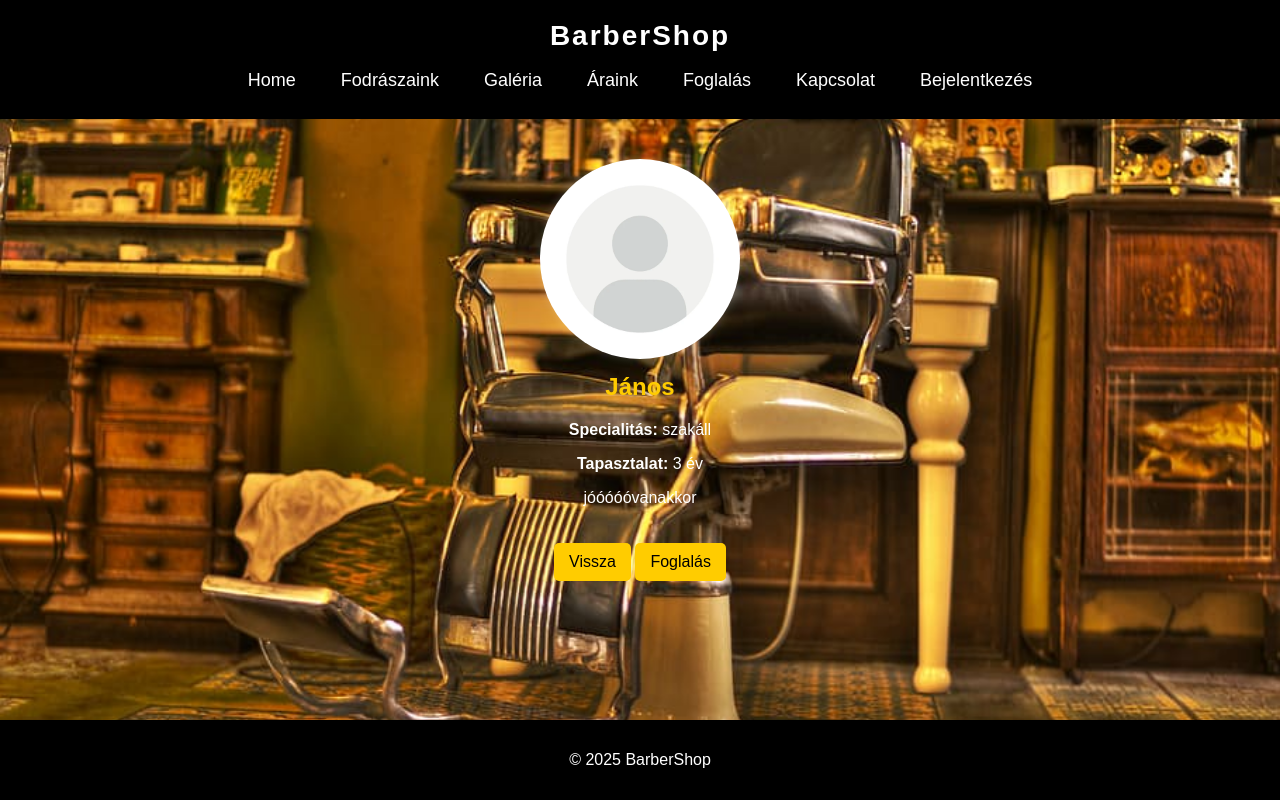
After one commit to ropi0955/BarberTest, a Django app: page /bookings/barbers/1/ in a window 1280 px wide. The commit adds this page. Run offline with Django 5.2, Linux system fonts and the light colour scheme; data comes from the database, SQL or seed files in the repository; both versions use the stored data as it was after the commit.

Commit message:
background and barber bio

```diff
--- a/BarberShopTest/bookings/models.py
+++ b/BarberShopTest/bookings/models.py
@@ -5,6 +5,7 @@ class Barber(models.Model):
     name = models.CharField(max_length=100)
     specialty = models.CharField(max_length=200)
     experience = models.IntegerField()
+    bio = models.TextField(blank=True)
     profile_image = models.ImageField(upload_to="barbers/", blank=True, null=True)
 
     def __str__(self):
--- a/BarberShopTest/bookings/templates/base.html
+++ b/BarberShopTest/bookings/templates/base.html
@@ -127,6 +127,19 @@
             position: fixed;
             bottom: 0;
         }
+
+        body {
+            background: url('/static/images/barbershop-bg.jpg') no-repeat center center fixed;
+            background-size: cover;
+            color: #fff;
+            font-family: 'Arial', sans-serif;
+            margin: 0;
+            padding: 0;
+            display: flex;
+            flex-direction: column;
+            align-items: center;
+            min-height: 100vh;
+        }
     </style>
 </head>
 <body>
--- /dev/null
+++ b/BarberShopTest/bookings/templates/bookings/barber_detail.html
@@ -0,0 +1,41 @@
+{% extends "base.html" %}
+
+{% block content %}
+  <div class="barber-profile">
+    {% if barber.profile_image %}
+      <img src="{{ barber.profile_image.url }}" alt="{{ barber.name }}">
+    {% endif %}
+    <h2>{{ barber.name }}</h2>
+    <p><strong>Specialitás:</strong> {{ barber.specialty }}</p>
+    <p><strong>Tapasztalat:</strong> {{ barber.experience }} év</p>
+    <p>{{ barber.bio }}</p>
+    <a href="{% url 'barbers' %}" class="back-button">Vissza</a>
+    <a href="{% url 'book_appointment' %}"class="back-button">Foglalás</a>
+  </div>
+
+  <style>
+    .barber-profile {
+      text-align: center;
+      max-width: 600px;
+      margin: auto;
+    }
+    .barber-profile img {
+      width: 200px;
+      border-radius: 50%;
+      box-shadow: 0 0 10px rgba(255, 255, 255, 0.2);
+    }
+    .barber-profile h2 {
+      color: #ffcc00;
+      margin-top: 10px;
+    }
+    .barber-profile .back-button {
+      display: inline-block;
+      margin-top: 20px;
+      padding: 10px 15px;
+      background: #ffcc00;
+      color: #000;
+      text-decoration: none;
+      border-radius: 5px;
+    }
+  </style>
+{% endblock %}
--- a/BarberShopTest/bookings/urls.py
+++ b/BarberShopTest/bookings/urls.py
@@ -1,13 +1,13 @@
 from django.urls import path
-from .views import appointment_success, book_appointment, barbers, gallery, contact, home, price
+from .views import appointment_success, book_appointment, barbers, gallery, contact, home, price, barber_detail
 
 urlpatterns = [
     path("", home, name="home"),
     path("book/", book_appointment, name="book_appointment"),
     path("success/", appointment_success, name="appointment_success"),
     path("barbers/", barbers, name="barbers"),
+    path("barbers/<int:barber_id>/", barber_detail, name="barber_detail"),
     path("gallery/", gallery, name="gallery"),
     path("contact/", contact, name="contact"),
     path("price/", price, name="price")
-
 ]
--- a/BarberShopTest/bookings/views.py
+++ b/BarberShopTest/bookings/views.py
@@ -1,4 +1,4 @@
-from django.shortcuts import render, redirect
+from django.shortcuts import render, redirect, get_object_or_404
 from django.contrib.auth.decorators import login_required
 from .models import Barber, Service, Appointment, GalleryImage
 from .forms import AppointmentForm
@@ -24,6 +24,10 @@ def barbers(request):
     barbers = Barber.objects.all()  # Az összes fodrász lekérése az adatbázisból
     return render(request, "bookings/barbers.html", {"barbers": barbers})
 
+def barber_detail(request, barber_id):
+    barber = get_object_or_404(Barber, id=barber_id)
+    return render(request, "bookings/barber_detail.html", {"barber": barber})
+
 def gallery(request):
     images = GalleryImage.objects.all()
     return render(request, "bookings/gallery.html", {"images": images})  # Képek megjelenítése
```
Also changed, not shown: BarberShopTest/bookings/templates/bookings/barbers.html (+16 -4 lines), BarberShopTest/bookings/templates/bookings/home.html (+11 -2 lines), BarberShopTest/bookings/migrations/0004_barber_bio.py (added), BarberShopTest/bookings/static/images/barbershop-bg.jpg (added), BarberShopTest/db.sqlite3.
